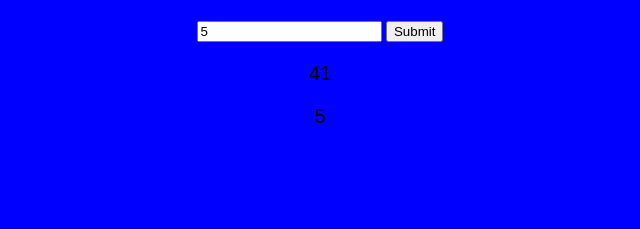
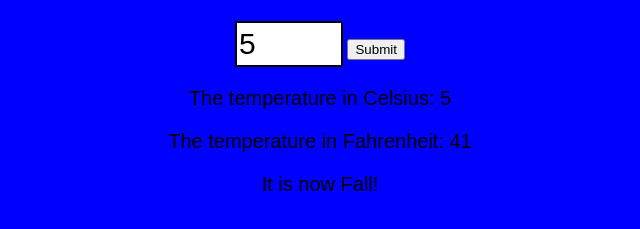
Before and after one commit to lazraka/weather-app, a plain HTML site: page index.html in a window 1280 px wide. Both pictures are taken after typing "5" into the empty fields and a click on the button "Submit". Shown: the part 229-458 px from the top of the page, without its empty margins (320-960 px from the left). Drawn offline with Linux system fonts and the light colour scheme.

Commit message:
Add season statement

```diff
--- a/css/style.css
+++ b/css/style.css
@@ -16,3 +16,10 @@ p{
 	margin-top: 20px;
 	font-size: 20px;
 }
+input{
+	width:100px;
+	height:40px;
+	font-size:30px;
+	border: 2px black solid;
+	border-radius:2px;
+}
--- a/index.html
+++ b/index.html
@@ -8,10 +8,14 @@
 <body>
 	<h1>Thermometer</h1>
 	<h2>Input a temperature in Celsius below</h2>
+
 	<input type="number" name="fieldname" id="fieldname"/>
 	<button id="submit-button">Submit</button>
-	<p id="fahrenheit">Temperature in Fahrenheit:</p>
-	<p id="celsius">Temperature in Celsius:</p>
+
+	<p id="celsius">  </p>
+	<p id="fahrenheit">  </p>
+
+	<p id="season"> </p>
 
 	<script src="js/index.js"></script>
 </body>
--- a/js/index.js
+++ b/js/index.js
@@ -4,23 +4,27 @@
 var num;
 document.getElementById('submit-button').onclick = function(){
 	num=parseInt(document.getElementById('fieldname').value)
-	document.getElementById('celsius').innerHTML = num;
+	document.getElementById('celsius').innerHTML = "The temperature in Celsius: "+num;
 	num = (num * 1.8) + 32;
-	document.getElementById('fahrenheit').innerHTML = num;
+	document.getElementById('fahrenheit').innerHTML = "The temperature in Fahrenheit: "+num;
 	determineSeason(num);
 }
 
 function determineSeason(temp){
 	if (temp <= 32){
 		document.body.style.backgroundColor = "grey";
+		document.getElementById('season').innerHTML = "It is now Winter!";
 	}
 	else if (temp>32 && temp<=50){
 		document.body.style.backgroundColor = "blue";
+		document.getElementById('season').innerHTML = "It is now Fall!";
 		}
 	else if (temp>50 && temp<=80){
 		document.body.style.backgroundColor = "orange";
+		document.getElementById('season').innerHTML = "It is now Spring!";
 		}
 	else if (temp>80){
 		document.body.style.backgroundColor = "yellow";
+		document.getElementById('season').innerHTML = "It is now Summer!";
 		}
 }
```
